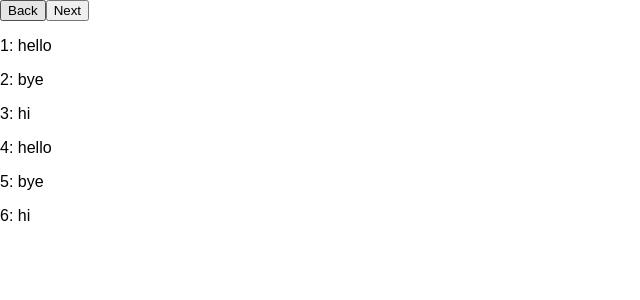
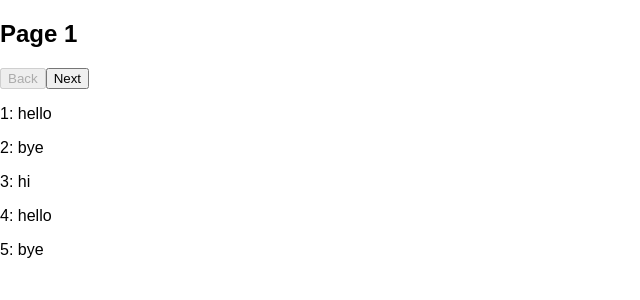
Before and after one commit to louisrowan/vim-react, a React (Create React App) app: page / in a window 1280 px wide. Shown: the top 300 px of the page, without its empty margins (0-640 px from the left). Built offline with nearby package versions, Linux system fonts and the light colour scheme.

Commit message:
gets pagination to work

```diff
--- a/src/App.js
+++ b/src/App.js
@@ -27,19 +27,24 @@ class App extends Component {
   constructor(props){
     super(props)
     this.state = {
-  	page: 0
+  	page: 0,
+	backwards: false,
+	forwards: true
      }
    }
 
 
   handleBack() {
-    console.log('go back')
+    if (this.state.page <= 1) this.setState({ backwards: false })
+    this.setState({ page: this.state.page - 1, forwards: true})
   }
 
   handleForward() {
-    console.log('go forward')
-    console.log(this.state.page)
-    this.setState({ page: this.state.page + 1})
+    console.log(things.length, this.state.page)
+    if ((this.state.page + 2)*5 >= things.length) {
+    	this.setState({ forwards: false })
+    }
+    this.setState({ page: this.state.page + 1, backwards: true})
   }
 
 
@@ -48,14 +53,15 @@ class App extends Component {
   var content = things.map((t, i) => {
   	return <p key={i}>{i+1}: {t}</p>
   }).filter((t, i) => {
-  	return (i >= this.state.page*5 && i <= this.state.page*5 + 5)
+  	return (i >= this.state.page*5 && i <= this.state.page*5 + 4)
   })
 
 
     return (
     	<div>
-		<button onClick={this.handleBack.bind(this)}>Back</button>
-				<button onClick={this.handleForward.bind(this)}>Next</button>
+		<h2>Page {this.state.page + 1} </h2>
+		<input type='submit' value='Back' disabled={!this.state.backwards} onClick={this.handleBack.bind(this)}/>
+		<input type='submit' value='Next' disabled={!this.state.forwards} onClick={this.handleForward.bind(this)}/>
 		{content}
       	</div>
     );
```
